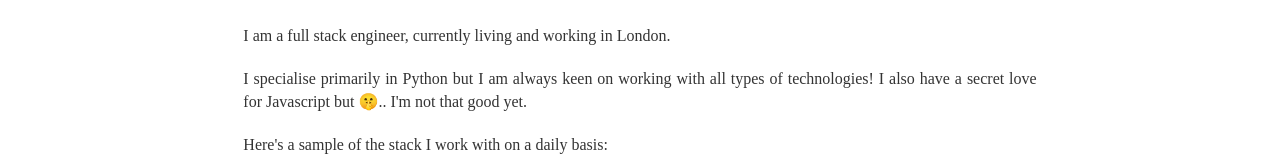
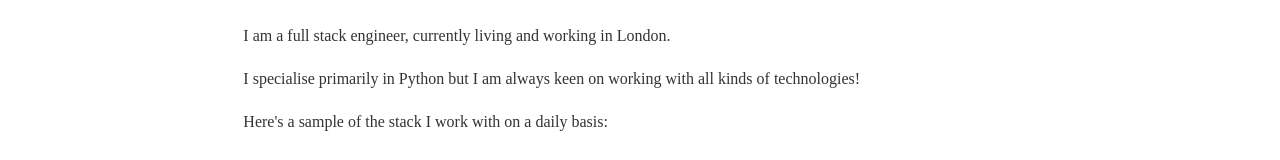
Before and after one commit to kolitiri/christos-liontos, a React (Create React App) app: page / in a window 1280 px wide. Shown: the part 412-572 px from the top of the page. Built offline with nearby package versions, Linux system fonts and the light colour scheme; grey boxes are pictures that could not be loaded.

Commit message:
Update README

```diff
--- a/src/constants/CareerTabConst.js
+++ b/src/constants/CareerTabConst.js
@@ -16,7 +16,7 @@ export const careerState = {
 			"jobPeriod": '06/2018 – Present',
 			"jobDesc": 'Senior backend engineer providing solutions for Sports Betting related systems.',
 			"jobResp": [
-				'Senior engineer with heavy focus on event driven development and message brokers.',
+				'Senior engineer with heavy focus on event driven development and message brokers. ',
 				'Lead engineer in a test automation team, working on the definition and implementation ' +
 				'of internal frameworks for integration, functional and performance testing.'
 			],
--- a/src/constants/ProfileTabConst.js
+++ b/src/constants/ProfileTabConst.js
@@ -13,7 +13,7 @@ export const profileState = {
 	"greeting": "Hi! I'm Chris 👋",
 	"body": [
 		"I am a full stack engineer, currently living and working in London.",
-		"I specialise primarily in Python but I am always keen on working with all types of technologies! I also have a secret love for Javascript but 🤫.. I'm not that good yet.",
+		"I specialise primarily in Python but I am always keen on working with all kinds of technologies!",
 		"Here's a sample of the stack I work with on a daily basis:"
 	],
 	"logos": [
```
